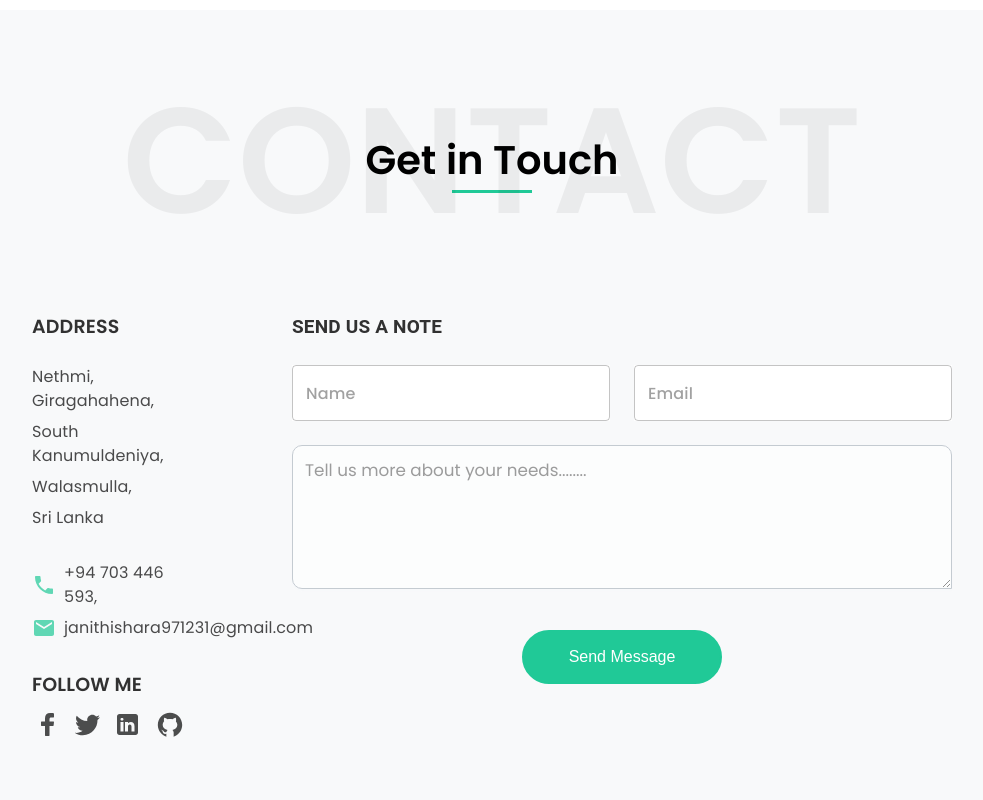
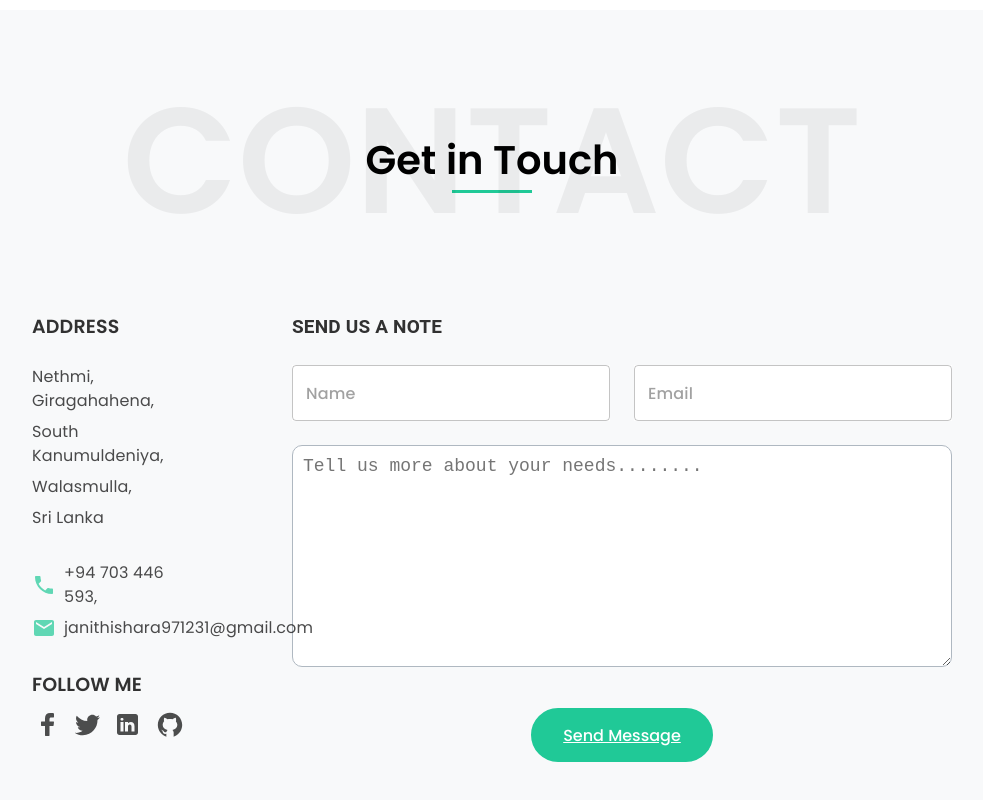
Before and after one commit to gmjishara/Portfolio_Website, a React (Create React App) app: page / in a window 1280 px wide. Shown: the part 6433-7233 px from the top of the page, without its empty margins (278-1261 px from the left). Built offline with nearby package versions, Linux system fonts and the light colour scheme.

Commit message:
created new text area in html

```diff
--- a/src/Common/TextArea/TextArea.js
+++ b/src/Common/TextArea/TextArea.js
@@ -1,8 +1,17 @@
 import * as React from 'react';
 import { TextareaAutosize } from '@mui/base/TextareaAutosize';
 import { styled } from '@mui/system';
+import { useState } from 'react';
 
-export default function TextArea({placeholder}) {
+export default function TextArea({placeholder, textAreaValue}) {
+
+  const[value,setValue]=useState("");
+
+  const setValueFunction=(e)=>{
+    textAreaValue(e.target.value);
+    setValue(e.target.value);
+  }
+
   const blue = {
     100: '#DAECFF',
     200: '#b6daff',
@@ -60,6 +69,9 @@ export default function TextArea({placeholder}) {
     <StyledTextarea
       maxRows={10}
       placeholder={placeholder}
+      value={value}
+      onChange={setValueFunction}
     />
+
   );
 }
--- a/src/Pages/Contact/Contact.js
+++ b/src/Pages/Contact/Contact.js
@@ -1,7 +1,6 @@
-import React from "react";
+import React, { useState } from "react";
 import SectionLayout from "../../Common/SectionLayout/SectionLayout";
 import { Grid, TextField, Typography } from "@mui/material";
-import TextArea from "../../Common/TextArea/TextArea";
 import PhoneIcon from "@mui/icons-material/Phone";
 import EmailIcon from "@mui/icons-material/Email";
 import facebook from "../../images/contact/facebook.svg";
@@ -12,6 +11,10 @@ import "./style.css";
 import LinkPopover from "../../Common/LinkPopover/LinkPopover";
 
 export default function Contact() {
+  const [email, setEmail] = useState("");
+  const [name, setName] = useState("");
+  const [body, setBody] = useState("");
+
   const placeholderStyles = {
     fontWeight: "500",
     fontFamily: "'Poppins',sans-serif",
@@ -142,6 +145,7 @@ export default function Contact() {
                 placeholder="Name"
                 style={{ backgroundColor: "#FFFFFF" }}
                 inputProps={{ style: placeholderStyles }}
+                onChange={(e) => setName(e.target.value)}
               />
             </Grid>
             <Grid item sm={6}>
@@ -150,17 +154,30 @@ export default function Contact() {
                 placeholder="Email"
                 style={{ backgroundColor: "#FFFFFF" }}
                 inputProps={{ style: placeholderStyles }}
+                onChange={(e) => setEmail(e.target.value)}
               />
             </Grid>
             <Grid item sm={12}>
-              <TextArea placeholder="Tell us more about your needs........" />
+              <textarea
+                placeholder="Tell us more about your needs........"
+                rows="10"
+                cols="100"
+                className="contactBody"
+                onChange={(e) => setBody(e.target.value)}
+              />
             </Grid>
             <Grid
               item
               sm={12}
               style={{ display: "flex", justifyContent: "center" }}
             >
-              <button className="btn-contained">Send Message</button>
+              <a
+                className="btn-contained"
+                style={{ paddingLeft: "30px", paddingRight: "30px" }}
+                href={`mailto:${email}?subject=${name}&body=${body}`}
+              >
+                Send Message
+              </a>
             </Grid>
           </Grid>
         </Grid>
--- a/src/Pages/Contact/style.css
+++ b/src/Pages/Contact/style.css
@@ -9,3 +9,22 @@
 .icons img{
     cursor: pointer;
 }
+
+.contactBody{
+    width:100%;
+    padding: 10px;
+    font-size: 18px;
+    border-radius: 10px;
+    border: 1px solid #afb8c1;
+    color: #afb8c1;
+}
+
+.contactBody:hover{
+    border-color: #24292f;
+}
+
+.contactBody:focus{
+    border-color: #DAECFF;
+    box-shadow: 0 0 0 1px #007FFF;
+    outline: none;
+}
```
